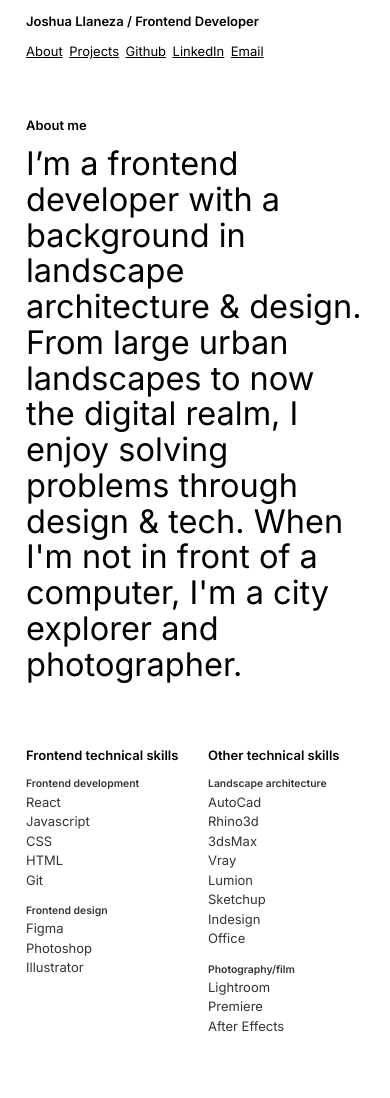
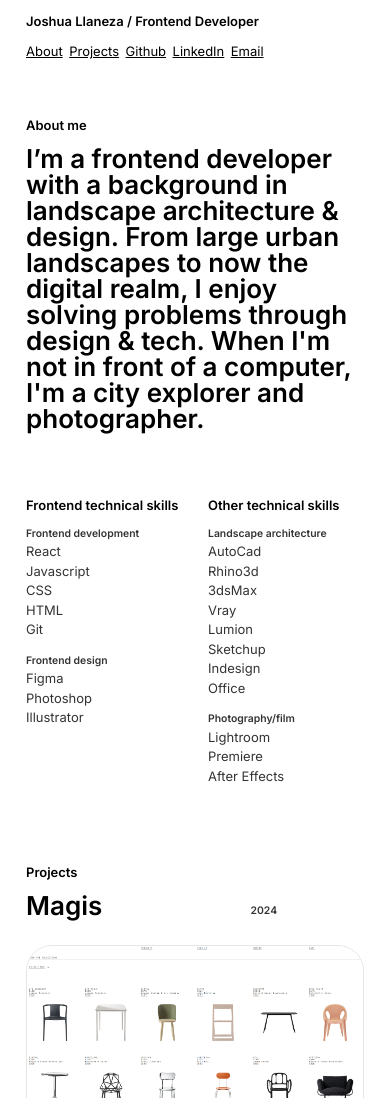
Before and after one commit to JoshuaIsADev/joshua-llaneza, a plain HTML site: page index.html in a window 390 px wide. Shown: the top 1098 px of the page. Drawn offline with Linux system fonts and the light colour scheme.

Commit message:
font adjustments

```diff
--- a/index.html
+++ b/index.html
@@ -42,7 +42,7 @@
               <a href="https://www.linkedin.com/in/joshuallaneza/">LinkedIn</a>
             </li>
             <li>
-              <a href="mailto:joshuaisadev@gmail.com">Email</a>
+              <a href="mailto:joshuallaneza@outlook.com">Email</a>
             </li>
           </ul>
         </nav>
--- a/script.js
+++ b/script.js
@@ -59,7 +59,7 @@ const projects = [
   },
 
   {
-    name: 'Maikallaneza.com',
+    name: 'Maika Llaneza',
     year: '2024',
     image: './content/img/screenshot_ml.png',
     paragraphs: [
@@ -156,8 +156,12 @@ const displayProjects = function (projects) {
     // console.log(proj);
     const html = `
       <article class="project-wrapper">
-        <h2 class="font-l">${proj.name}</h2>
-        <p class="font-s">${proj.year}</p>
+        <div class="heading-container">
+          <h2 class="font-l">${proj.name}</h2>
+        </div>
+        <div class="heading-container">
+          <p class="font-xs">${proj.year}</p>
+        </div>
         <img alt="${proj.name} project screenshot" src=${
       proj.image
     } class="project-img"/>
--- a/styles.css
+++ b/styles.css
@@ -46,9 +46,9 @@ a {
 
 .font-l {
   font-family: 'Inter', sans-serif;
-  font-weight: 400;
-  font-size: 2.5rem;
-  line-height: 2.75rem;
+  font-weight: 600;
+  font-size: 2.75em;
+  line-height: 3rem;
   color: rgb(0, 0, 0);
 }
 
@@ -155,7 +155,13 @@ footer {
   grid-template-columns: 2fr 1fr;
   row-gap: 4rem;
   column-gap: 6rem;
-  padding-bottom: 8rem;
+  padding-bottom: 10rem;
+}
+
+.heading-container {
+  display: flex;
+  height: 100%;
+  align-items: flex-end;
 }
 
 .project-img {
@@ -234,6 +240,12 @@ footer {
     padding: 8rem 2rem 6rem;
   }
 
+  .font-l {
+    font-weight: 600;
+    font-size: 2.25em;
+    line-height: 2.25rem;
+  }
+
   .font-m {
     padding: 1rem 0;
   }
@@ -266,6 +278,12 @@ footer {
 }
 
 @media (max-width: 700px) {
+  .font-l {
+    font-weight: 600;
+    font-size: 2em;
+    line-height: 2rem;
+  }
+
   .header-container {
     display: flex;
     flex-direction: column;
@@ -303,5 +321,6 @@ footer {
     gap: 2rem;
     row-gap: 2rem;
     padding-bottom: 8rem;
+    align-items: center;
   }
 }
```
